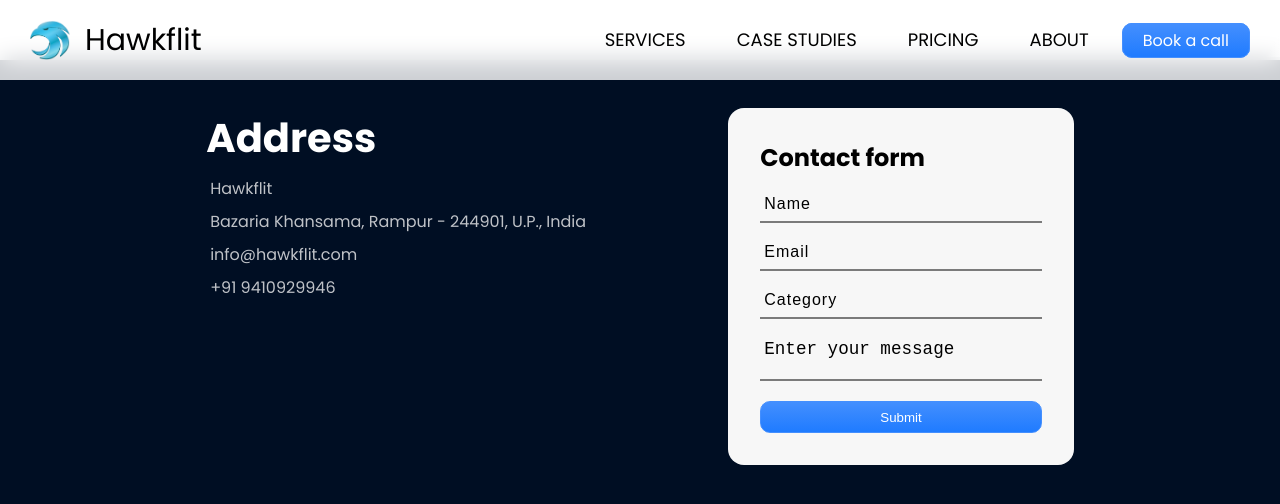
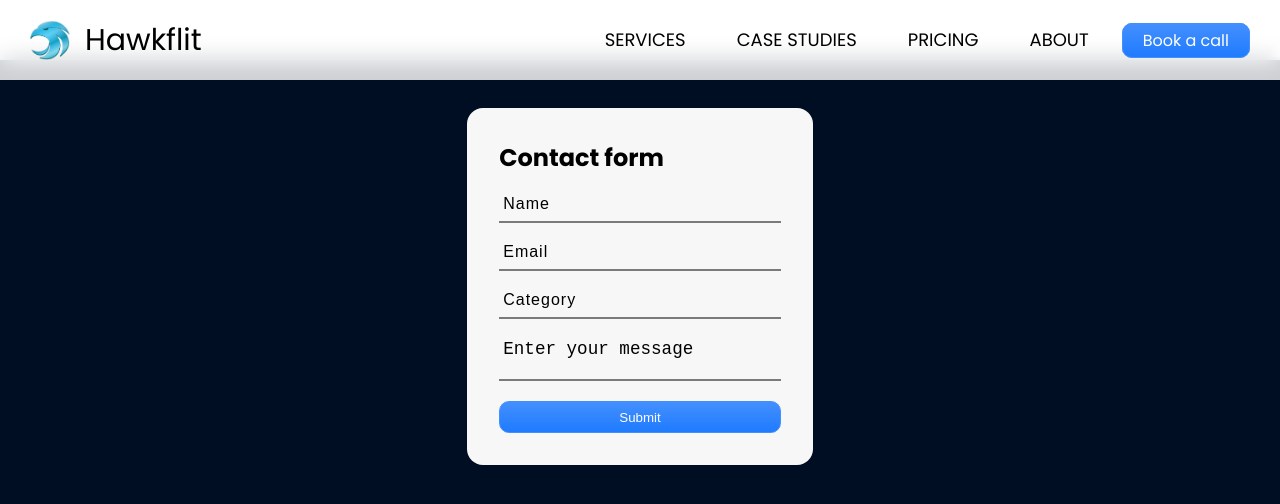
Before and after one commit to NumaanisCoder/HawkFlit, a Next.js app: page /contact-us in a window 1280 px wide. Shown: the top 504 px of the page. Built offline with nearby package versions, Linux system fonts and the light colour scheme.

Commit message:
Remove address details from contact us page
Removed address section from contact us page.

```diff
--- a/pages/contact-us.js
+++ b/pages/contact-us.js
@@ -74,13 +74,7 @@
       </Head>
       <div className={styles.root}>
         <section className={styles.mainContainer}>
-          <div className={styles.addressContainer}>
-            <h2>Address</h2>
-            <p>Hawkflit</p>
-            <p>Bazaria Khansama, Rampur - 244901, U.P., India</p>
-            <a href="mailto:info@hawkflit.com">info@hawkflit.com</a>
-            <a href="tel:+919410929946">+91 9410929946</a>
-          </div>
+
           <div className={styles.formMainContainer}>
             <form className={styles.formContainer} onSubmit={handleSubmit}>
               <h2>Contact form</h2>
```
